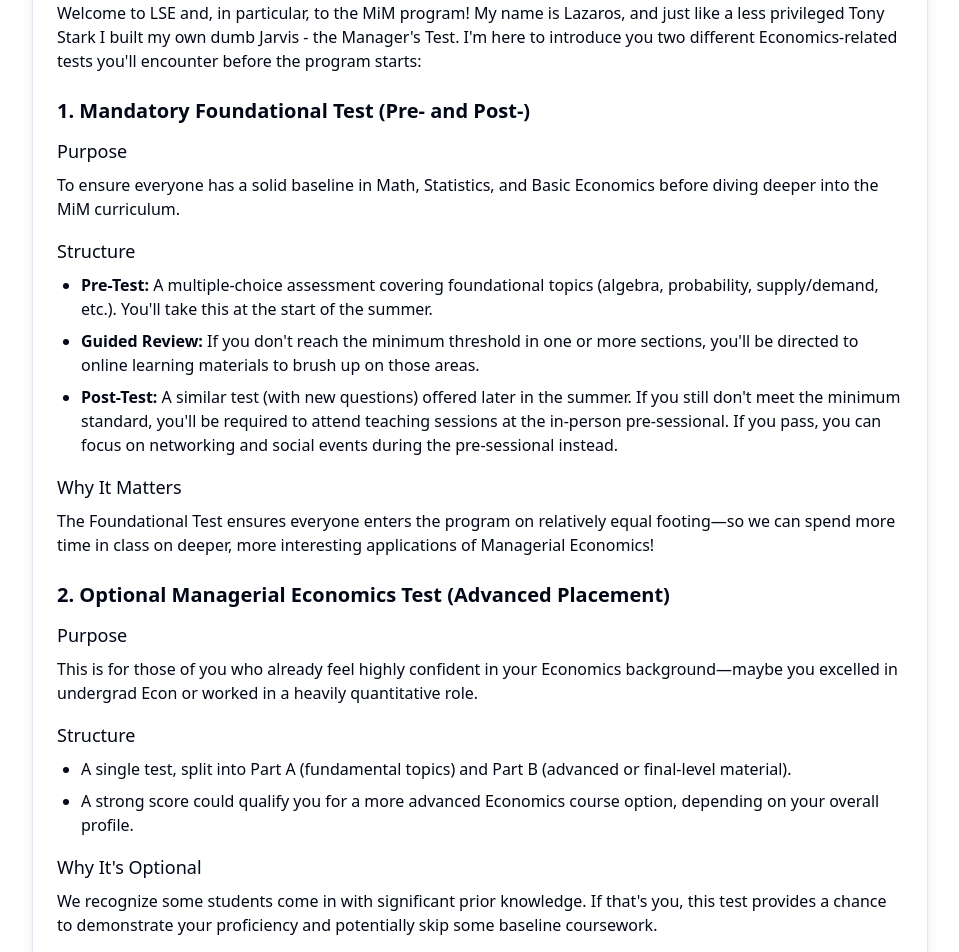
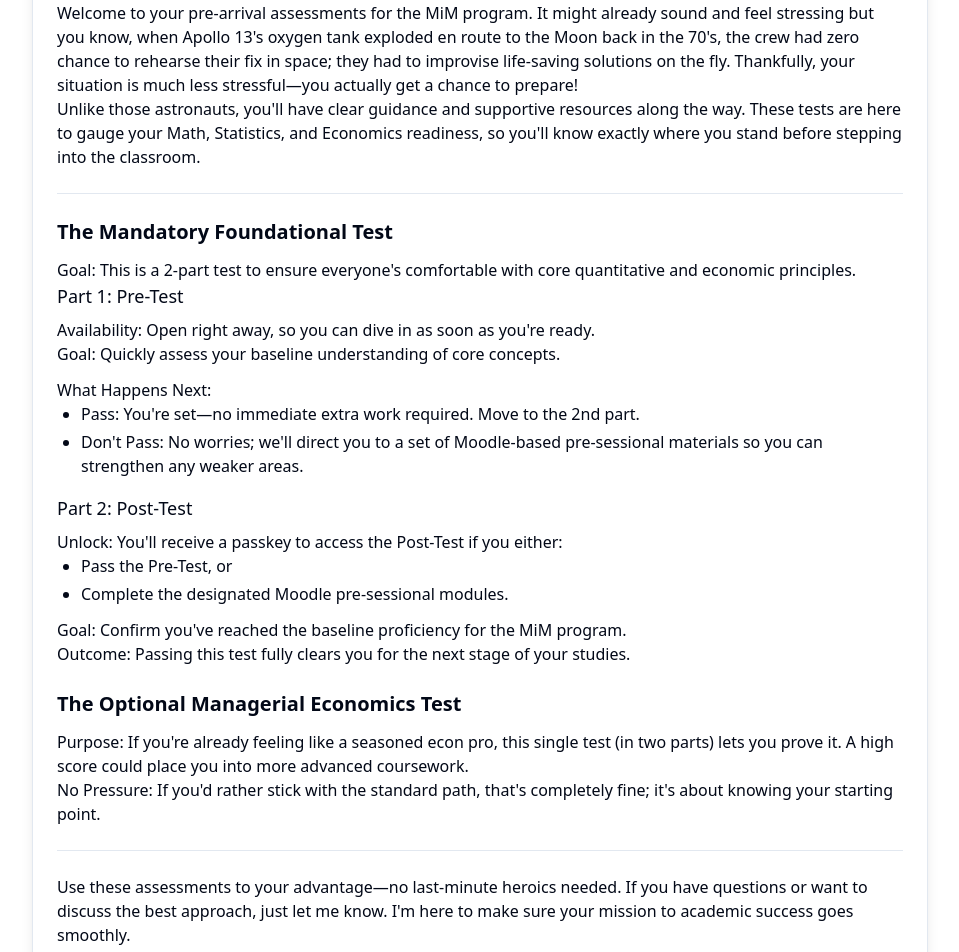
Before and after one commit to LazarosAntonios/GMiM-Econ-Assessment, a React (Vite) app: page /student in a window 1280 px wide. Shown: the part 200-1152 px from the top of the page, without its empty margins (160-1119 px from the left). Built offline with nearby package versions, Linux system fonts and the light colour scheme.

Commit message:
Refactor: Update intro message and content
Update the introduction message and content in the IntroMessage component to reflect the new requirements.

```diff
--- a/src/components/IntroMessage.tsx
+++ b/src/components/IntroMessage.tsx
@@ -38,40 +38,44 @@ const IntroMessage: React.FC<IntroMessageProps> = ({ studentInfo, onContinue })
 
       <CardContent className="pt-6">
         <div className="prose max-w-none">
-          <p className="text-lg font-medium mb-4">Hey you!,</p>
+          <p className="text-lg font-medium mb-4">Hello there,</p>
 
-          <p>Welcome to LSE and, in particular, to the MiM program! My name is Lazaros, and just like a less privileged Tony Stark I built my own dumb Jarvis - the Manager's Test. I'm here to introduce you two different Economics-related tests you'll encounter before the program starts:</p>
+          <p>Welcome to your pre-arrival assessments for the MiM program. It might already sound and feel stressing but you know, when Apollo 13's oxygen tank exploded en route to the Moon back in the 70's, the crew had zero chance to rehearse their fix in space; they had to improvise life-saving solutions on the fly. Thankfully, your situation is much less stressful—you actually get a chance to prepare!</p>
 
-          <h3 className="text-xl font-semibold mt-6 mb-3">1. Mandatory Foundational Test (Pre- and Post-)</h3>
+          <p>Unlike those astronauts, you'll have clear guidance and supportive resources along the way. These tests are here to gauge your Math, Statistics, and Economics readiness, so you'll know exactly where you stand before stepping into the classroom.</p>
 
-          <h4 className="text-lg font-medium mb-2">Purpose</h4>
-          <p>To ensure everyone has a solid baseline in Math, Statistics, and Basic Economics before diving deeper into the MiM curriculum.</p>
+          <Separator className="my-6" />
 
-          <h4 className="text-lg font-medium mt-4 mb-2">Structure</h4>
-          <ul className="list-disc pl-6 space-y-2">
-            <li><strong>Pre-Test:</strong> A multiple-choice assessment covering foundational topics (algebra, probability, supply/demand, etc.). You'll take this at the start of the summer.</li>
-            <li><strong>Guided Review:</strong> If you don't reach the minimum threshold in one or more sections, you'll be directed to online learning materials to brush up on those areas.</li>
-            <li><strong>Post-Test:</strong> A similar test (with new questions) offered later in the summer. If you still don't meet the minimum standard, you'll be required to attend teaching sessions at the in-person pre-sessional. If you pass, you can focus on networking and social events during the pre-sessional instead.</li>
+          <h3 className="text-xl font-semibold mt-6 mb-3">The Mandatory Foundational Test</h3>
+          <p>Goal: This is a 2-part test to ensure everyone's comfortable with core quantitative and economic principles.</p>
+
+          <h4 className="text-lg font-medium mb-2">Part 1: Pre-Test</h4>
+          <p>Availability: Open right away, so you can dive in as soon as you're ready.</p>
+          <p>Goal: Quickly assess your baseline understanding of core concepts.</p>
+
+          <p className="font-medium mt-3">What Happens Next:</p>
+          <ul className="list-disc pl-6 space-y-1">
+            <li>Pass: You're set—no immediate extra work required. Move to the 2nd part.</li>
+            <li>Don't Pass: No worries; we'll direct you to a set of Moodle-based pre-sessional materials so you can strengthen any weaker areas.</li>
           </ul>
 
-          <h4 className="text-lg font-medium mt-4 mb-2">Why It Matters</h4>
-          <p>The Foundational Test ensures everyone enters the program on relatively equal footing—so we can spend more time in class on deeper, more interesting applications of Managerial Economics!</p>
-
-          <h3 className="text-xl font-semibold mt-6 mb-3">2. Optional Managerial Economics Test (Advanced Placement)</h3>
-
-          <h4 className="text-lg font-medium mb-2">Purpose</h4>
-          <p>This is for those of you who already feel highly confident in your Economics background—maybe you excelled in undergrad Econ or worked in a heavily quantitative role.</p>
-
-          <h4 className="text-lg font-medium mt-4 mb-2">Structure</h4>
-          <ul className="list-disc pl-6 space-y-2">
-            <li>A single test, split into Part A (fundamental topics) and Part B (advanced or final-level material).</li>
-            <li>A strong score could qualify you for a more advanced Economics course option, depending on your overall profile.</li>
+          <h4 className="text-lg font-medium mt-4 mb-2">Part 2: Post-Test</h4>
+          <p>Unlock: You'll receive a passkey to access the Post-Test if you either:</p>
+          <ul className="list-disc pl-6 space-y-1">
+            <li>Pass the Pre-Test, or</li>
+            <li>Complete the designated Moodle pre-sessional modules.</li>
           </ul>
 
-          <h4 className="text-lg font-medium mt-4 mb-2">Why It's Optional</h4>
-          <p>We recognize some students come in with significant prior knowledge. If that's you, this test provides a chance to demonstrate your proficiency and potentially skip some baseline coursework.</p>
+          <p className="mt-3">Goal: Confirm you've reached the baseline proficiency for the MiM program.</p>
+          <p>Outcome: Passing this test fully clears you for the next stage of your studies.</p>
+
+          <h3 className="text-xl font-semibold mt-6 mb-3">The Optional Managerial Economics Test</h3>
+          <p>Purpose: If you're already feeling like a seasoned econ pro, this single test (in two parts) lets you prove it. A high score could place you into more advanced coursework.</p>
+          <p>No Pressure: If you'd rather stick with the standard path, that's completely fine; it's about knowing your starting point.</p>
 
           <Separator className="my-6" />
+
+          <p>Use these assessments to your advantage—no last-minute heroics needed. If you have questions or want to discuss the best approach, just let me know. I'm here to make sure your mission to academic success goes smoothly.</p>
 
           <p className="mt-6">So, whether you feel like a math wiz or you feel you are exploring uncharted waters, dive in and give it a go. Remember, like Eminem said:</p>
 
@@ -80,6 +84,11 @@ const IntroMessage: React.FC<IntroMessageProps> = ({ studentInfo, onContinue })
           </blockquote>
 
           <p className="mt-4">So now, you only get <strong className="underline">ONE</strong> shot for this test, do not miss your chance to grow, this opportunity comes once in a lifetime.</p>
+
+          <div className="mt-6 p-4 bg-red-50 border border-red-200 rounded-lg">
+            <p className="font-medium text-red-800">⚠️ Important Warning:</p>
+            <p className="text-red-700">Please ensure you're in a stable environment with reliable internet before starting any assessment. If you quit early or refresh the page, your chance might be gone as you only have one attempt per test. Complete each assessment in one sitting.</p>
+          </div>
         </div>
       </CardContent>
       {onContinue && (
```
